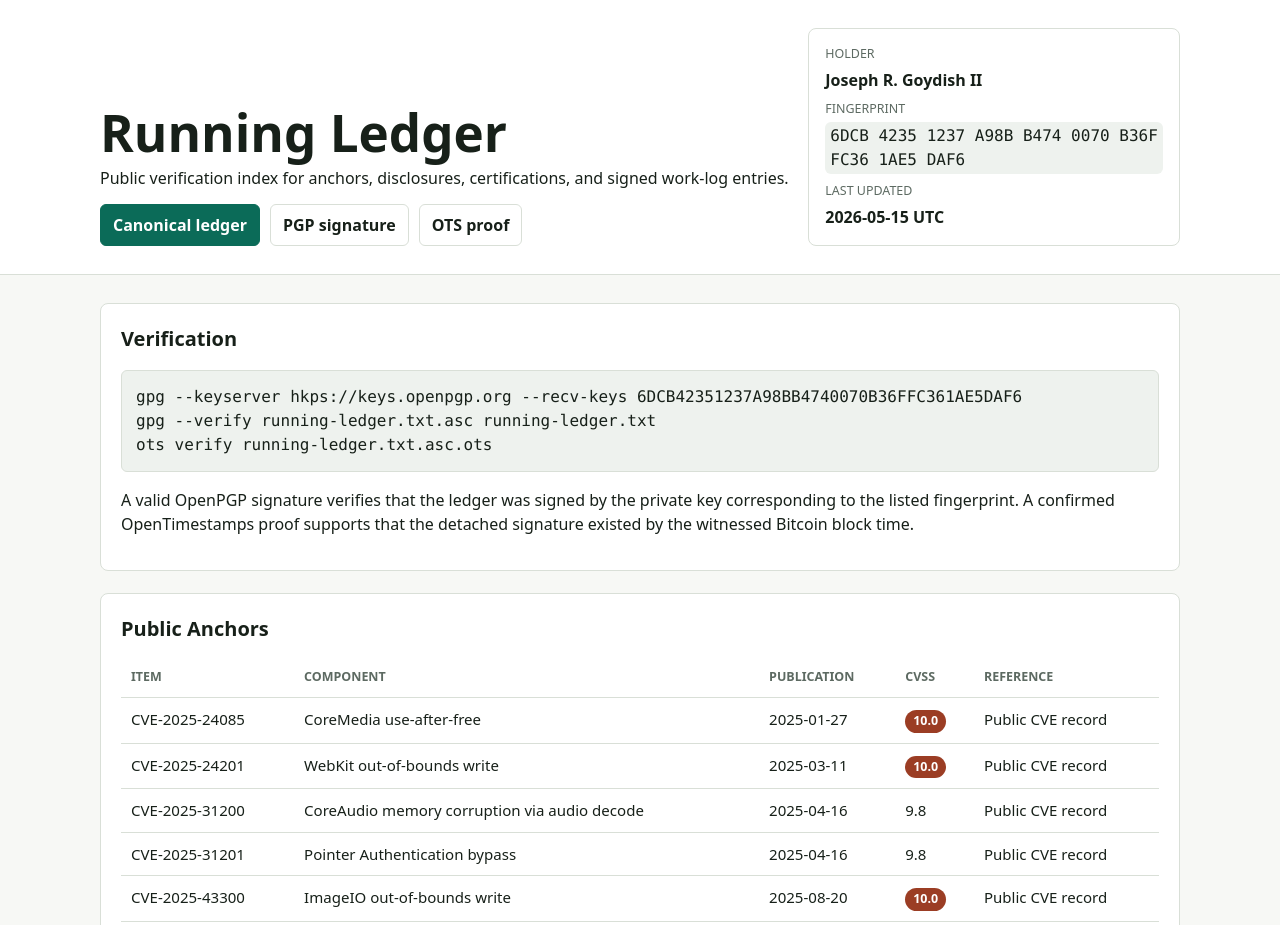
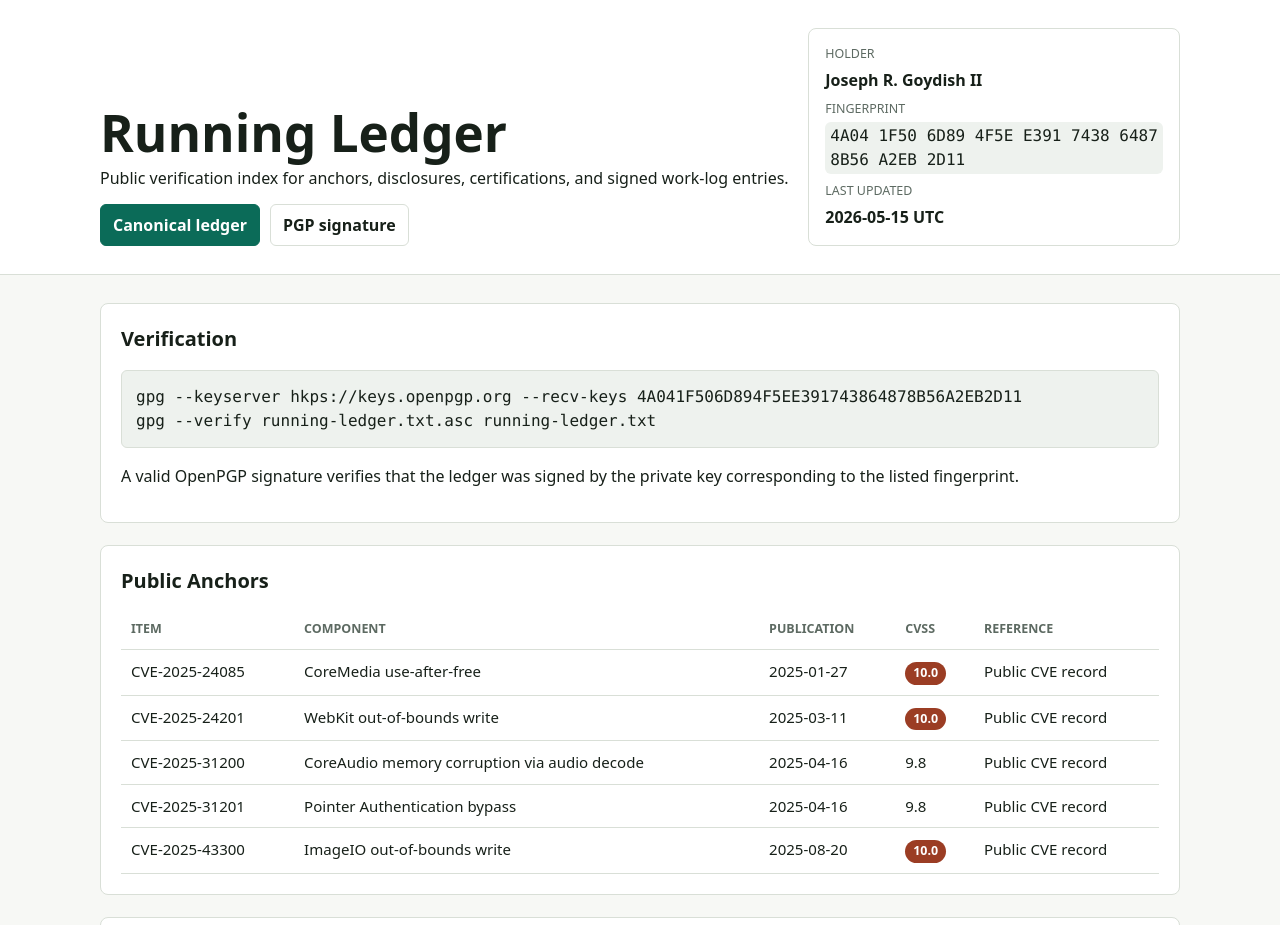
Before and after one commit to JGoyd/Running-Ledger, a plain HTML site: page index.html in a window 1280 px wide. Shown: the top 925 px of the page. Drawn offline with Linux system fonts and the light colour scheme.

Commit message:
Update published PGP fingerprint

```diff
--- a/index.html
+++ b/index.html
@@ -186,7 +186,6 @@
         <div class="actions">
           <a class="button primary" href="running-ledger.txt">Canonical ledger</a>
           <a class="button" href="running-ledger.txt.asc">PGP signature</a>
-          <a class="button" href="running-ledger.txt.asc.ots">OTS proof</a>
         </div>
       </div>
       <div class="meta">
@@ -196,7 +195,7 @@
         </div>
         <div>
           <span class="label">Fingerprint</span>
-          <code>6DCB 4235 1237 A98B B474 0070 B36F FC36 1AE5 DAF6</code>
+          <code>4A04 1F50 6D89 4F5E E391 7438 6487 8B56 A2EB 2D11</code>
         </div>
         <div>
           <span class="label">Last updated</span>
@@ -210,10 +209,9 @@
     <div class="wrap">
       <section>
         <h2>Verification</h2>
-        <pre>gpg --keyserver hkps://keys.openpgp.org --recv-keys 6DCB42351237A98BB4740070B36FFC361AE5DAF6
-gpg --verify running-ledger.txt.asc running-ledger.txt
-ots verify running-ledger.txt.asc.ots</pre>
-        <p>A valid OpenPGP signature verifies that the ledger was signed by the private key corresponding to the listed fingerprint. A confirmed OpenTimestamps proof supports that the detached signature existed by the witnessed Bitcoin block time.</p>
+        <pre>gpg --keyserver hkps://keys.openpgp.org --recv-keys 4A041F506D894F5EE391743864878B56A2EB2D11
+gpg --verify running-ledger.txt.asc running-ledger.txt</pre>
+        <p>A valid OpenPGP signature verifies that the ledger was signed by the private key corresponding to the listed fingerprint.</p>
       </section>
 
       <section>
@@ -280,7 +278,7 @@ ots verify running-ledger.txt.asc.ots</pre>
   </main>
 
   <footer>
-    <div class="wrap">Public verification pointer for fingerprint 6DCB 4235 1237 A98B B474 0070 B36F FC36 1AE5 DAF6.</div>
+    <div class="wrap">Public verification pointer for fingerprint 4A04 1F50 6D89 4F5E E391 7438 6487 8B56 A2EB 2D11.</div>
   </footer>
 </body>
 </html>
```
Also changed, not shown: running-ledger.txt, 2 other files.
